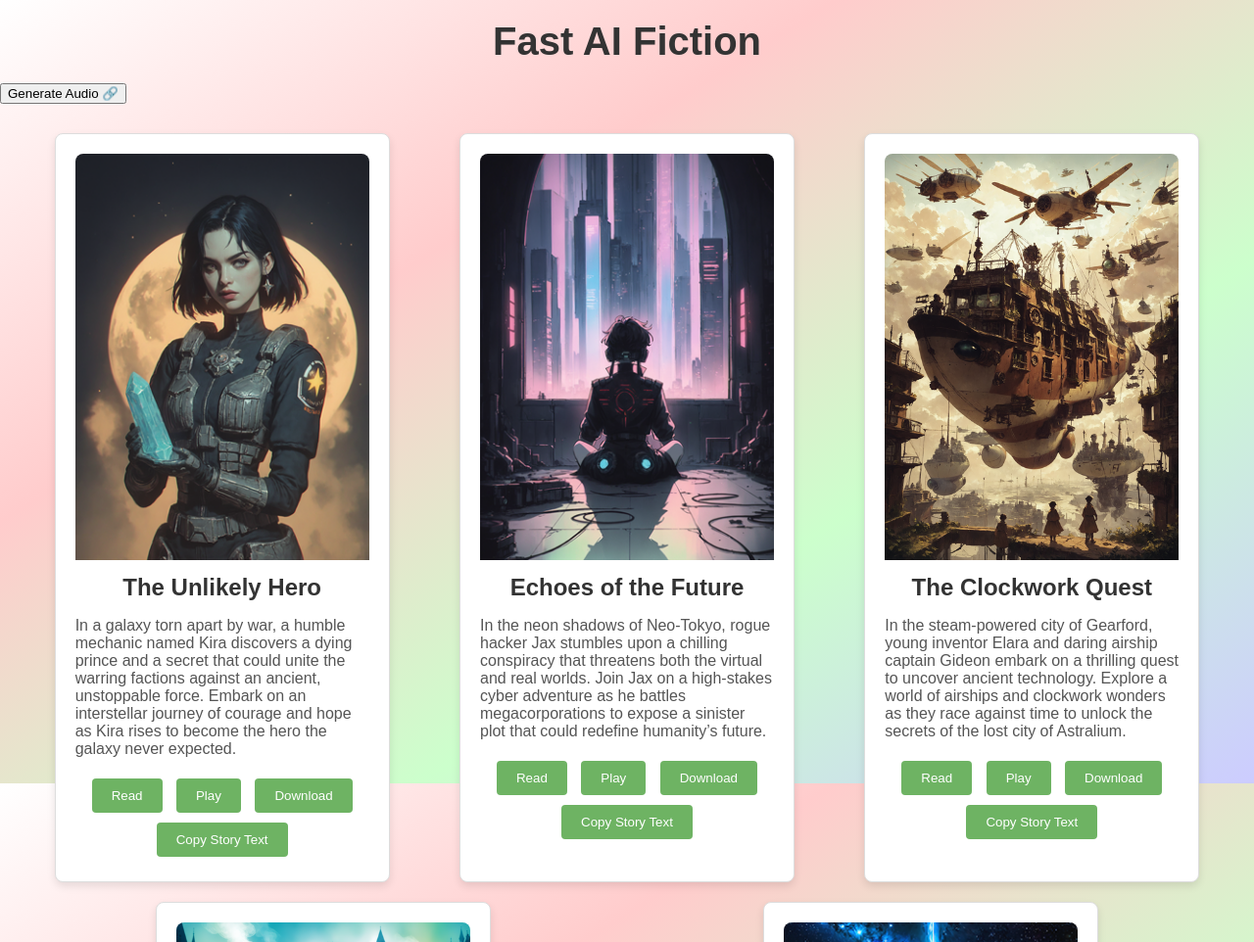
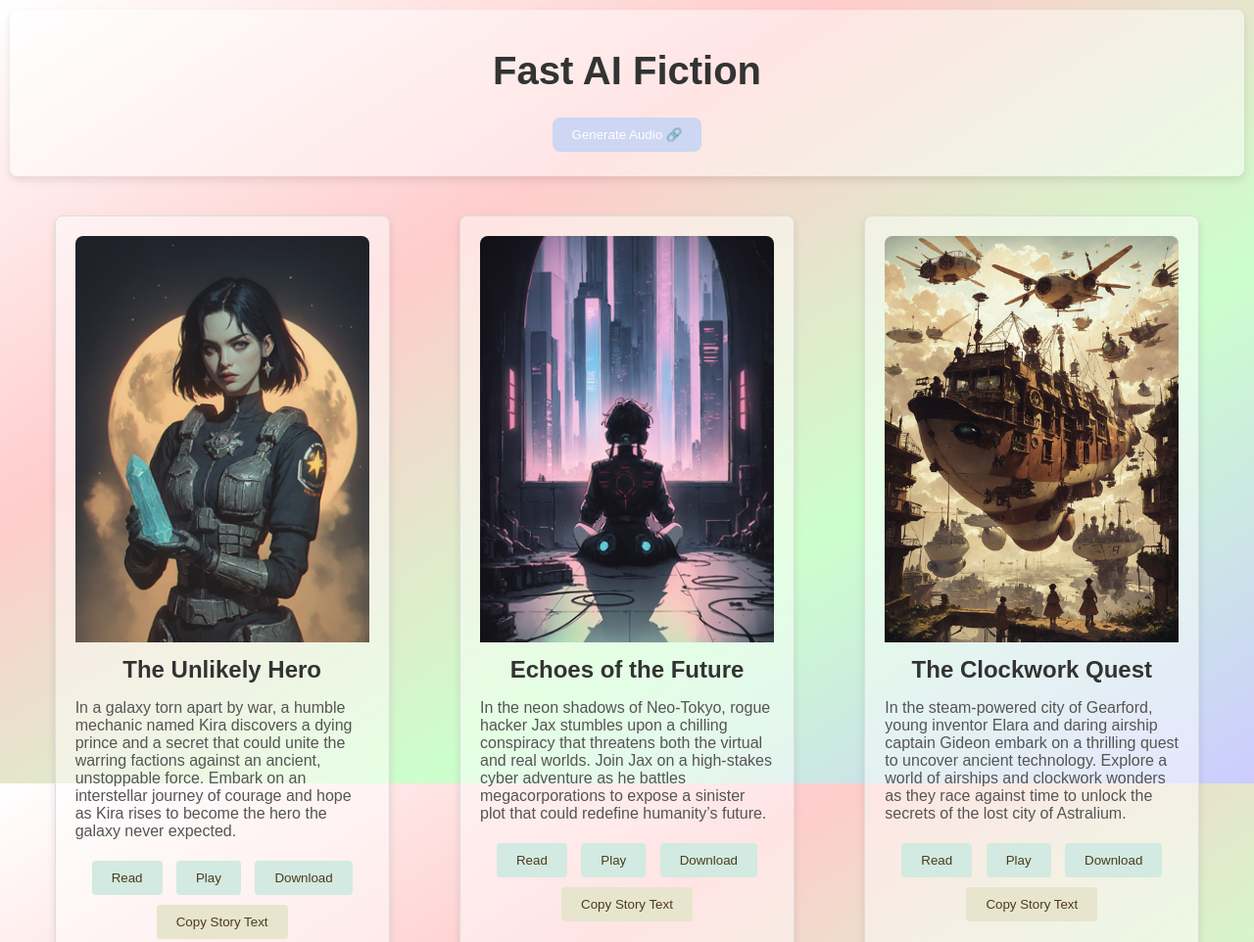
Before and after one commit to mk-ultron/ebook-reader, a plain HTML site: page index.html in a window 1280 px wide. Shown: the top 962 px of the page at 98% size. Drawn offline with Linux system fonts and the light colour scheme.

Commit message:
Update styles.css

```diff
--- a/styles.css
+++ b/styles.css
@@ -14,9 +14,30 @@ body {
     justify-content: space-around;
     padding: 20px;
 }
+.title-card {
+    background-color: #ffffff78;
+    border-radius: 8px;
+    margin: 10px;
+    padding: 20px;
+    text-align: center;
+    box-shadow: 0 4px 8px rgba(0, 0, 0, 0.1);
+    transition: all 0.3s ease-in-out;
+    overflow: hidden;
+}
 
+.title-card button {
+    background-color: #cdd6f2;
+    color: white;
+    border: none;
+    border-radius: 4px;
+    padding: 10px 20px;
+    margin: 5px;
+    cursor: pointer;
+    transition: background-color 0.8s ease-in-out, transform 0.8s ease-in-out;
+    border-radius: 8px;
+}
 .story {
-    background-color: #fff;
+    background-color: #ffffff78;
     border: 1px solid #ddd;
     border-radius: 8px;
     width: 300px;
@@ -24,7 +45,7 @@ body {
     padding: 20px;
     text-align: center;
     box-shadow: 0 4px 8px rgba(0, 0, 0, 0.1);
-    transition: all 0.3s ease-in-out;
+    transition: all 0.8s ease-in-out;
     overflow: hidden;
 }
 
@@ -47,22 +68,37 @@ body {
 }
 
 .story button {
-    background-color: #6eb363;
-    color: white;
+    background-color: #d2eae1;
+    color: #4c3b1f;
     border: none;
     border-radius: 4px;
     padding: 10px 20px;
     margin: 5px;
     cursor: pointer;
-    transition: background-color 0.3s ease-in-out, transform 0.3s ease-in-out;
+    transition: background-color 0.8s ease-in-out, transform 0.8s ease-in-out;
 }
 
 .story button:hover {
     background: linear-gradient(to bottom right, #ffffff, #ffcccc, #ccffcc, #ccccff);
     background-repeat: no-repeat;
     background-attachment: fixed;
+    transition: all 0.5s ease-in-out;
 }
-
+button#copy-story1 {
+    background-color: #e7e5ce;
+}
+button#copy-story2 {
+    background-color: #e7e5ce;
+}
+button#copy-story3 {
+    background-color: #e7e5ce;
+}
+button#copy-story4 {
+    background-color: #e7e5ce;
+}
+button#copy-story5 {
+    background-color: #e7e5ce;
+}
 p.summary {
     min-height: 12vh;
 }
@@ -150,7 +186,7 @@ p.summary {
     overflow-x: hidden;
     z-index: 1000;
     padding: 20px;
-    transition: opacity 0.3s ease-in-out;
+    transition: opacity 0.8s ease-in-out;
     flex-direction: column;
     align-items: center;
 }
```
